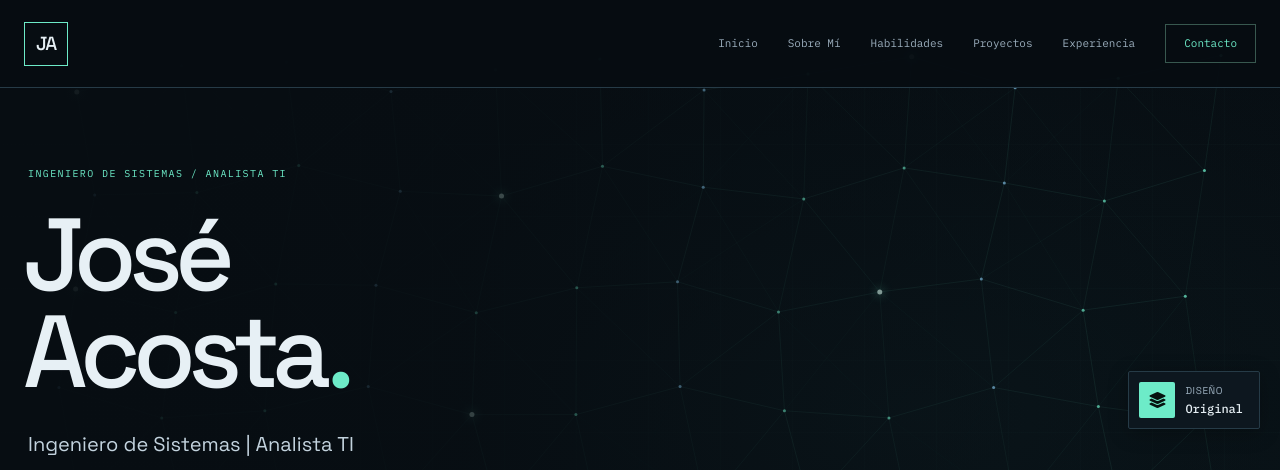
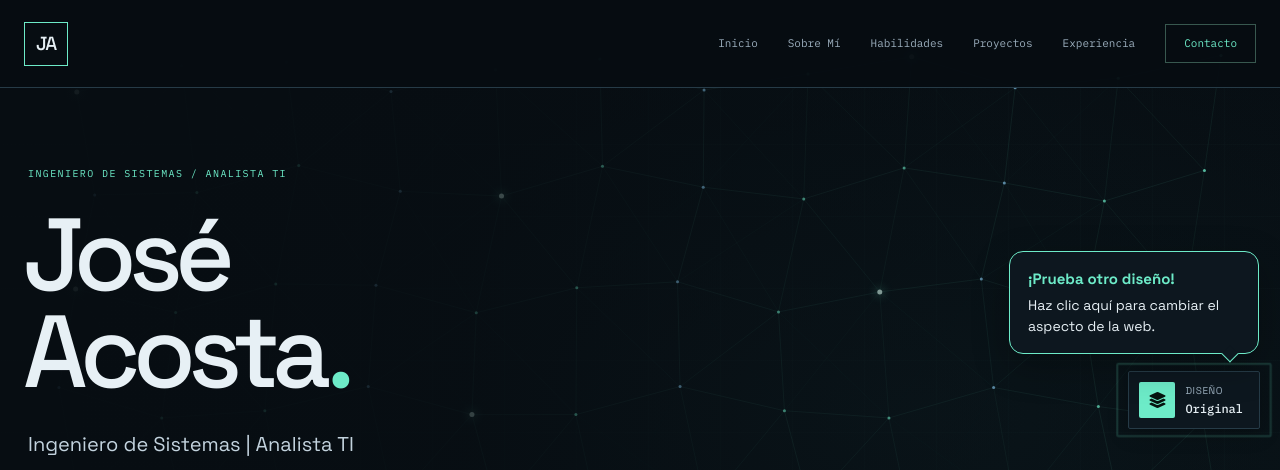
Before and after one commit to acostajose94/acostajose94.github.io, a plain HTML site: page index.html in a window 1280 px wide. Shown: the top 470 px of the page. Drawn offline with nearby package versions, Linux system fonts and the light colour scheme.

Commit message:
feat: add design switch hint for first-time users with dismiss functionality

```diff
--- a/css/themes.css
+++ b/css/themes.css
@@ -115,6 +115,15 @@ html:not([data-design="original"]) .design-switch__copy { display: none; }
 .design-switch:hover { border-color: var(--ui-accent); }
 .menu-is-open .design-switch { visibility: hidden; }
 
+/* First-visit cue, anchored to the switch on desktop and mobile. */
+.design-switch__hint { position: absolute; right: 0; bottom: calc(100% + 18px); display: grid; gap: 5px; width: min(250px, calc(100vw - 40px)); padding: 16px 18px; color: var(--ui-text); background: var(--ui-surface); border: 1px solid var(--ui-accent); border-radius: 14px; box-shadow: 0 12px 36px #0004; font-size: 14px; line-height: 1.5; white-space: normal; }
+.design-switch__hint strong { color: var(--ui-accent); font-size: 15px; }
+.design-switch__hint::after { content: ''; position: absolute; right: 22px; bottom: -7px; width: 12px; height: 12px; background: var(--ui-surface); border-right: 1px solid var(--ui-accent); border-bottom: 1px solid var(--ui-accent); transform: rotate(45deg); }
+.design-switch--hint::after { content: ''; position: absolute; inset: -6px; border: 2px solid var(--ui-accent); border-radius: inherit; pointer-events: none; animation: design-hint-pulse 1.5s ease-out infinite; }
+.overlay-is-open .design-switch__hint { visibility: hidden; }
+@keyframes design-hint-pulse { from { opacity: .8; scale: 1; } to { opacity: 0; scale: 1.12; } }
+@media (prefers-reduced-motion: reduce) { .design-switch--hint::after { animation: none; opacity: .6; } }
+
 html:not([data-design="original"]) .experience-timeline { display: grid; grid-template-columns: repeat(2, minmax(0, 1fr)); gap: 24px; }
 html:not([data-design="original"]) .experience-timeline > .absolute,
 html:not([data-design="original"]) .experience-entry > .absolute { display: none; }
--- a/js/index.js
+++ b/js/index.js
@@ -160,6 +160,7 @@ function initializeDesignSwitch() {
     window.dispatchEvent(new Event('designchange'));
   }
   update();
+  initializeDesignHint(switcher);
   switcher.addEventListener('click', function () {
     var section = Array.from(document.querySelectorAll('main > section')).find(function (item) {
       var rect = item.getBoundingClientRect();
@@ -174,6 +175,39 @@ function initializeDesignSwitch() {
     update();
     if (section && keepPosition) window.scrollTo({ top: window.scrollY + section.getBoundingClientRect().top - offset, behavior: 'instant' });
   });
+}
+
+function initializeDesignHint(switcher) {
+  var storageKey = 'ja-design-hint-seen';
+  try {
+    if (localStorage.getItem(storageKey)) return;
+    localStorage.setItem(storageKey, '1');
+  } catch (error) { /* The hint still works when storage is unavailable. */ }
+
+  var hint = document.createElement('span');
+  hint.id = 'design-switch-hint';
+  hint.className = 'design-switch__hint';
+  hint.innerHTML = '<strong>¡Prueba otro diseño!</strong><span>Haz clic aquí para cambiar el aspecto de la web.</span>';
+  switcher.appendChild(hint);
+  switcher.setAttribute('aria-describedby', hint.id);
+  switcher.classList.add('design-switch--hint');
+
+  var timer = window.setTimeout(dismiss, 7000);
+  switcher.addEventListener('click', dismiss);
+  document.addEventListener('keydown', onKeyDown);
+
+  function dismiss() {
+    window.clearTimeout(timer);
+    hint.remove();
+    switcher.removeAttribute('aria-describedby');
+    switcher.classList.remove('design-switch--hint');
+    switcher.removeEventListener('click', dismiss);
+    document.removeEventListener('keydown', onKeyDown);
+  }
+
+  function onKeyDown(event) {
+    if (event.key === 'Escape') dismiss();
+  }
 }
 
 function initializeProjectPreviews() {
```
